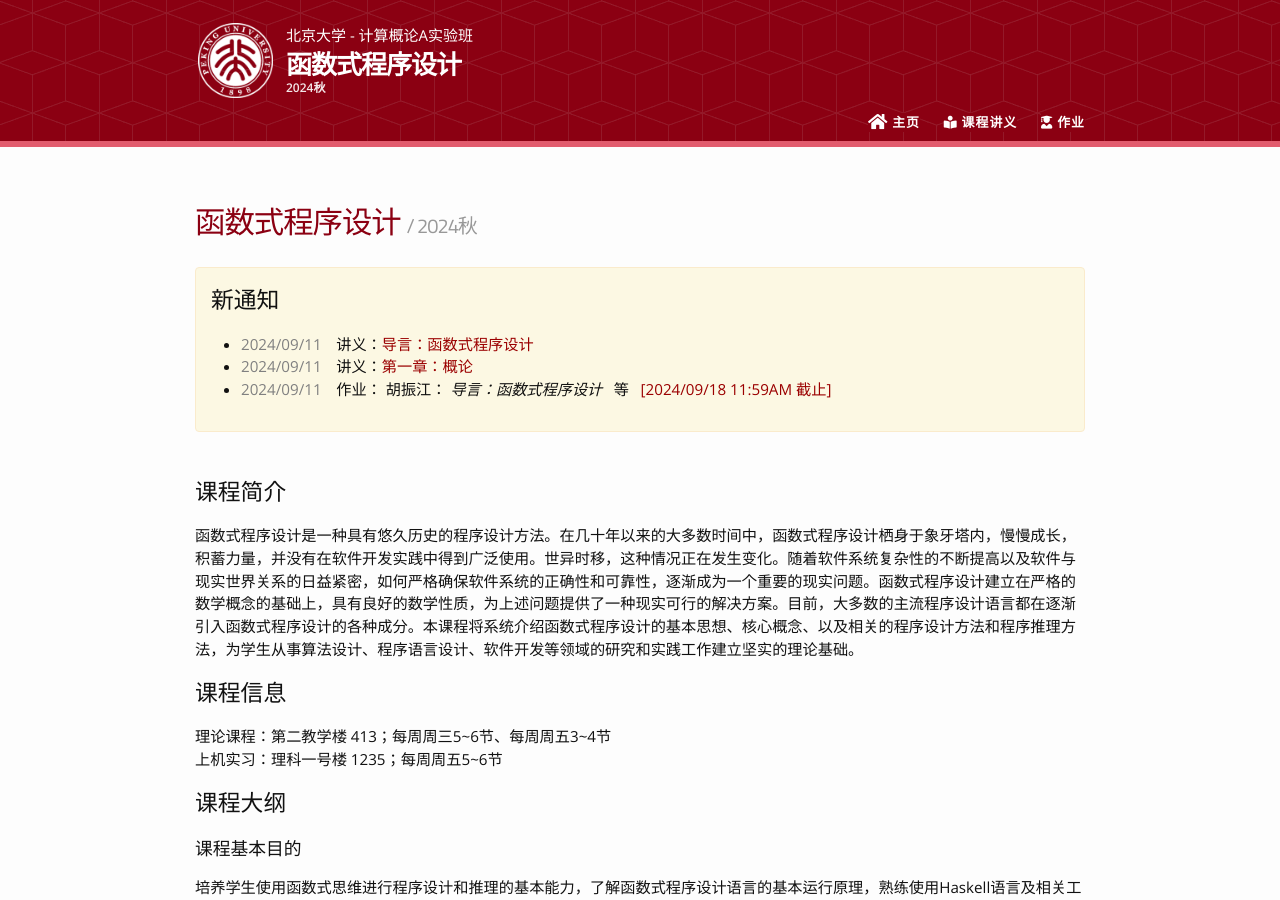
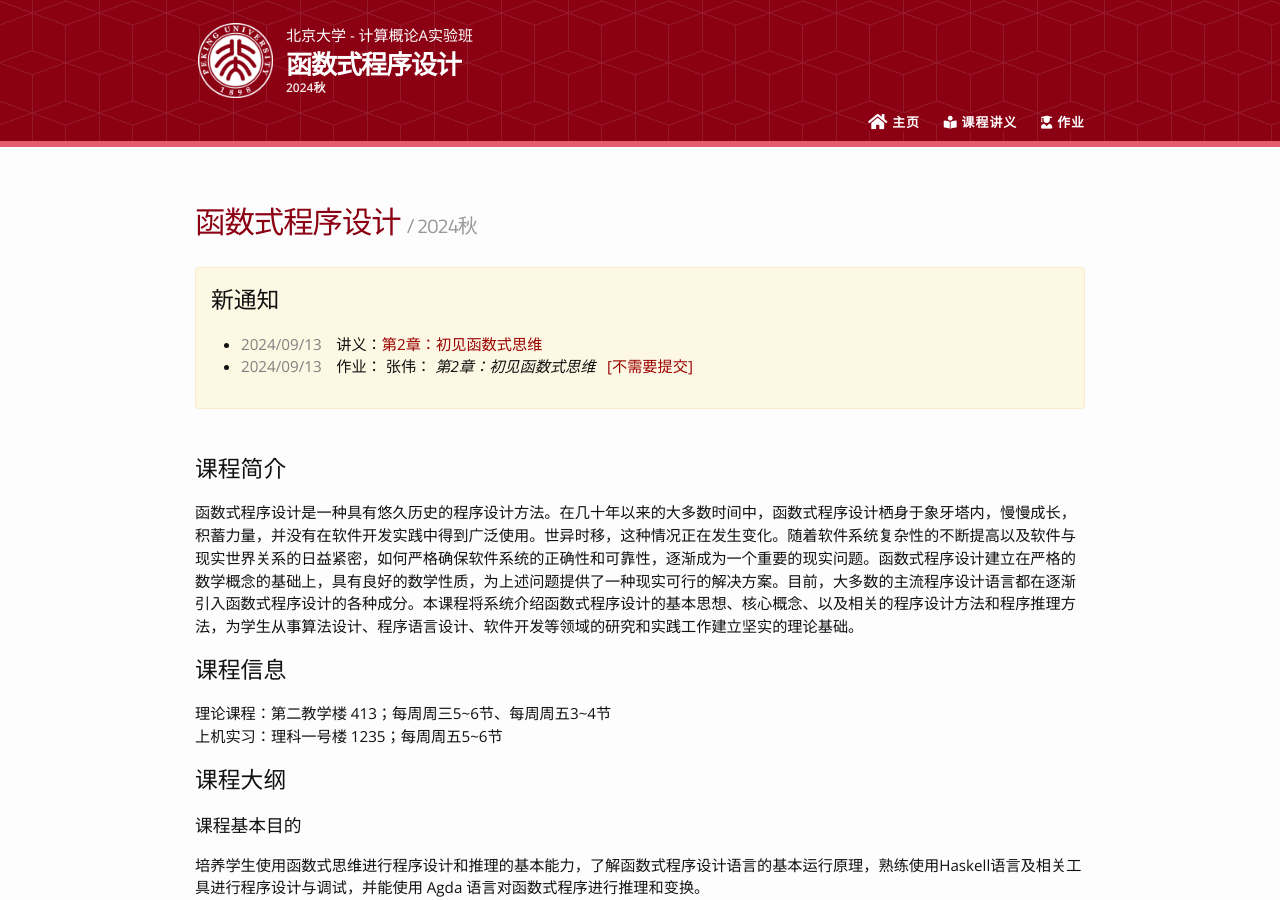
Before and after one commit to zhenjiang888/FP, a Jekyll site: the page built from 2024/index.md, in a window 1280 px wide and 900 px high. Built offline with Jekyll 4.4.1, drawn with Linux system fonts in a browser that asks for light colours; nearby versions of some CDN libraries; our own code applies the rules of GitHub Pages for plain Markdown files.

Commit message:
Updating 2024 Fall ch02

```diff
--- a/_data/_2024.yaml
+++ b/_data/_2024.yaml
@@ -8,7 +8,7 @@
   slides:
   - title: "导言：函数式程序设计"
     link: intro.pdf
-  - title: "第一章：概论"
+  - title: "第1章：概论"
     link: ch1.pdf
   assignment:
     descriptions:
@@ -17,5 +17,15 @@
     appendix:
     - text: 如何安装 Haskell 环境？
       link: https://higher-order.fun/cn/2023/08/27/InstallHaskell.html
+- teacher: 张伟
+  date: 2024/09/13
+  slides:
+  - title: "第2章：初见函数式思维"
+    link: ch02 初见函数式思维.pdf
+  assignment:
+    descriptions:
+    - text: 【2】本次课程无课后作业
+
+
 
 updates: []
```
Also changed, not shown: 1 other file.
